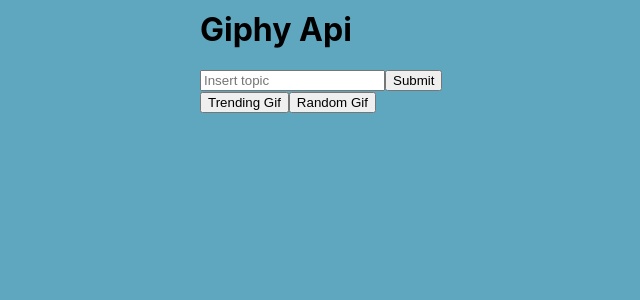
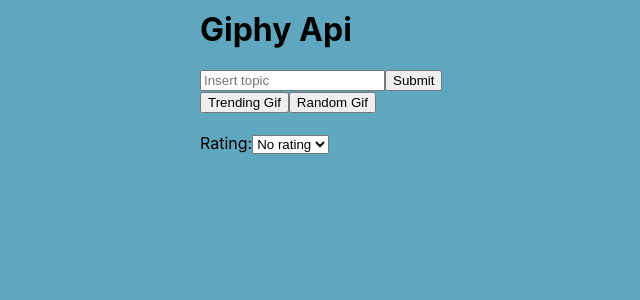
Before and after one commit to Shadytreez/giphy-api-site, a React (Create React App) app: page / in a window 1280 px wide. Shown: the top 300 px of the page, without its empty margins (312-952 px from the left). Built offline with nearby package versions, Linux system fonts and the light colour scheme; no server answers.

Commit message:
add dropbox

```diff
--- a/src/App.css
+++ b/src/App.css
@@ -10,16 +10,12 @@
 }
 .container{
   display:flex;
-  align-items:center;
   flex-wrap: wrap;
-  justify-content: center;
 
 }
 .box{
   flex:1;
   order:1;
-border:1px #ccc solid;
-  padding:10px;
 
 }
 .content{
@@ -27,3 +23,8 @@
   width: 20%;
   padding: 10px;
 }
+.rating{
+  margin: auto;
+  width: 20%;
+  padding: 10px;
+}
--- a/src/App.js
+++ b/src/App.js
@@ -105,6 +105,16 @@
          <button type ="button" onClick={this.getTrending}> Trending Gif</button>
        <button type ="button" onClick={this.getRandom}> Random Gif</button>
        </form>
+       <div className="rating">
+       <label for="cars">Rating:</label>
+       <select name="cars" id="cars">
+        <option value="">No rating</option>
+        <option value="g">G</option>
+        <option value="pg">PG</option>
+       <option value="pg-13">PG-13</option>
+       <option value="r">R</option>
+        </select>
+       </div>
 
        <div className="container">
        {this.state.v}
```
